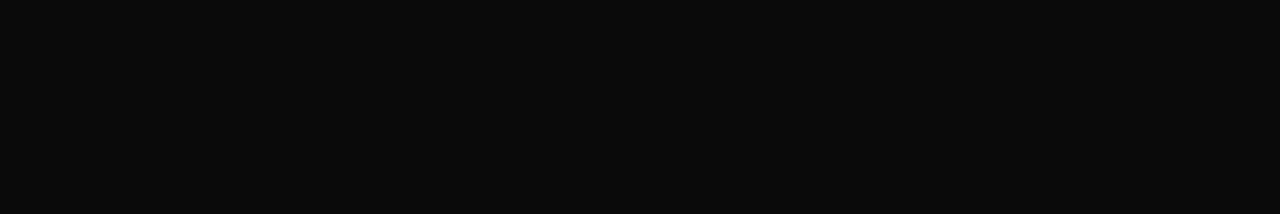
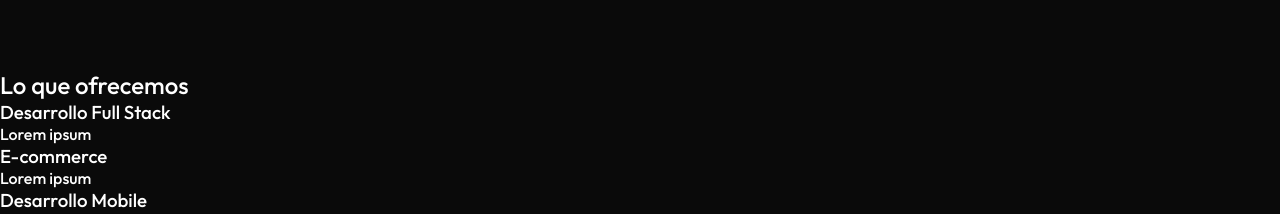
Before and after one commit to MatiasCortes2211/Blanc-Studio, a React (Vite) app in the folder frontend/: page / in a window 1280 px wide. Shown: the part 1035-1249 px from the top of the page. Before the commit the page ends 1105 px from the top, so only its background shows below. Built offline with nearby package versions, Linux system fonts and the light colour scheme.

Commit message:
feat(servicios): agrega componente de servicios

```diff
--- a/frontend/src/App.jsx
+++ b/frontend/src/App.jsx
@@ -1,6 +1,7 @@
 import Navbar from './components/layout/Navbar'
 import Hero from './components/sections/Hero'
 import Nosotros from './components/sections/Nosotros'
+import Servicios from './components/sections/Servicios'
 
 function App() {
   return (
@@ -8,6 +9,7 @@
         <Navbar />
         <Hero />
         <Nosotros />
+        <Servicios />
     </div>
   )
 }
--- a/frontend/src/components/sections/Servicios.jsx
+++ b/frontend/src/components/sections/Servicios.jsx
@@ -0,0 +1,23 @@
+function Servicios() {
+  return (
+    <section>
+      <h2>Lo que ofrecemos</h2>
+      <div>
+        <div>
+          <h3>Desarrollo Full Stack</h3>
+          <p>Lorem ipsum</p>
+        </div>
+        <div>
+          <h3>E-commerce</h3>
+          <p>Lorem ipsum</p>
+        </div>
+        <div>
+          <h3>Desarrollo Mobile</h3>
+          <p>Lorem ipsum</p>
+        </div>
+      </div>
+    </section>
+  )
+}
+
+export default Servicios
```
